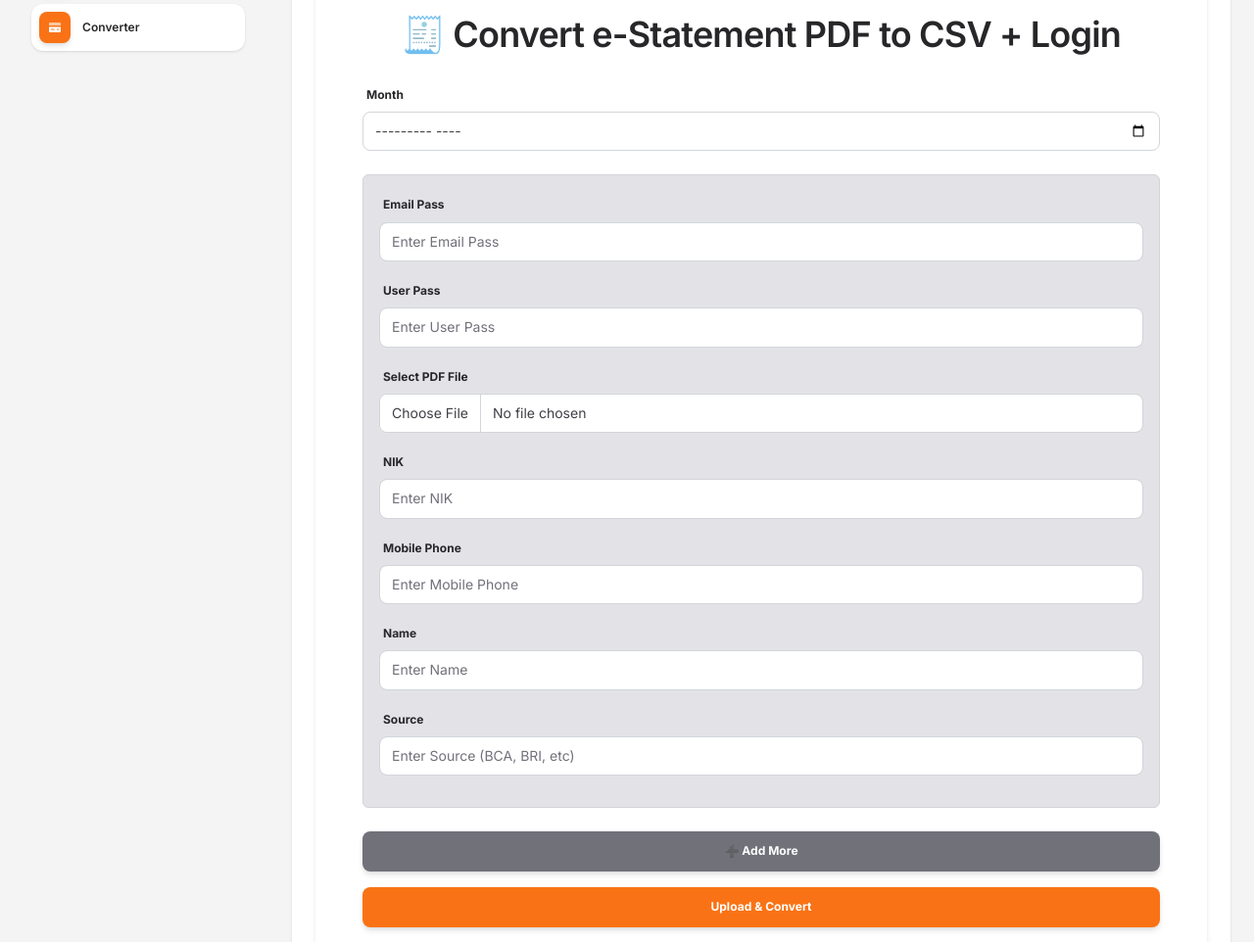
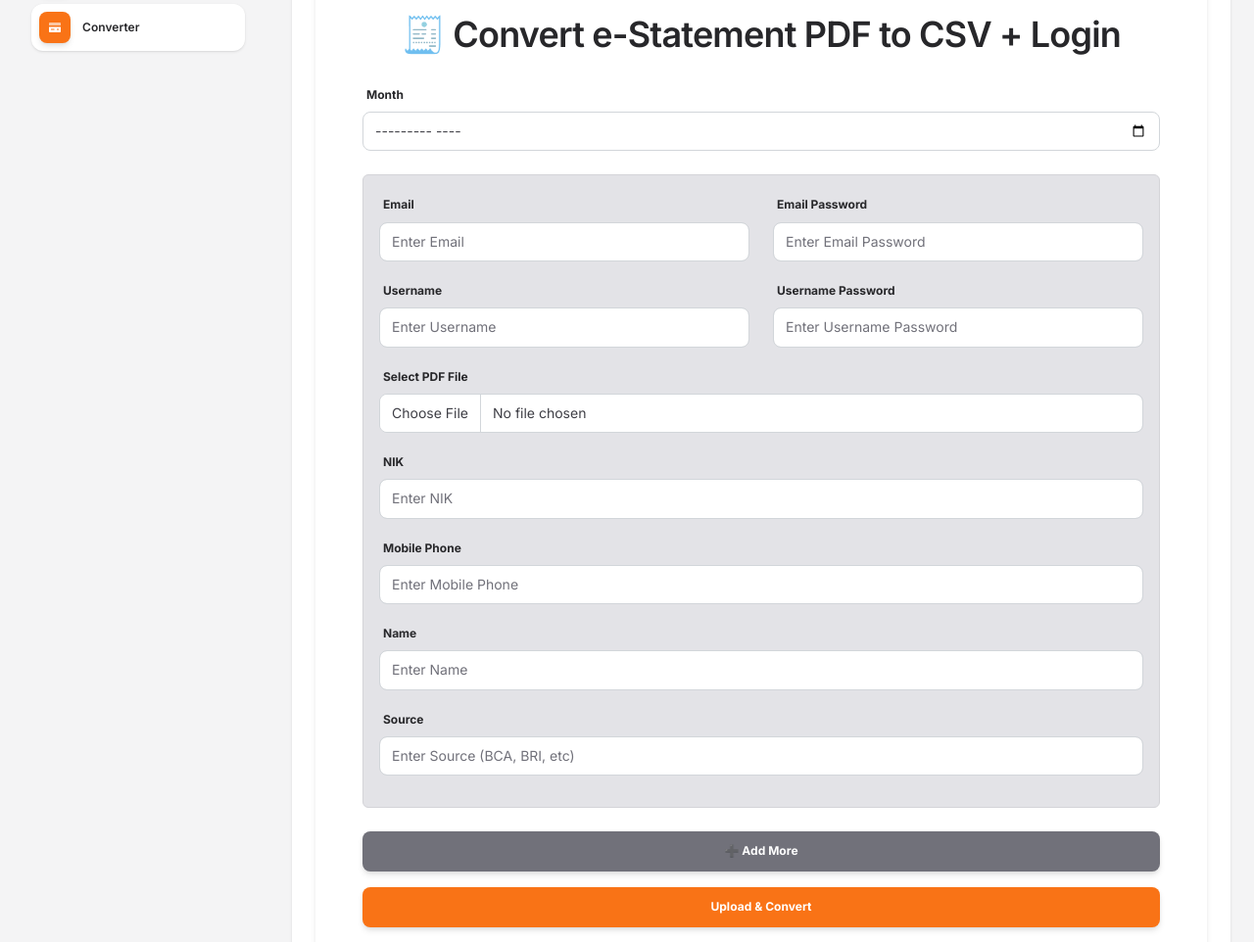
Before and after one commit to AsadillahRamadhan/e-statement, a Flask app: page /converter in a window 1280 px wide. Shown: the part 159-1121 px from the top of the page at 98% size. Run offline with Flask 3, Linux system fonts and the light colour scheme; parts of the project's set-up code (start-up, migrations or seed data) failed here and were passed over; some libraries are stand-ins or nearby versions.

Commit message:
[UPDATE] update input from email and username only to email pass and username pass

```diff
--- a/app.py
+++ b/app.py
@@ -64,7 +64,9 @@ def index():
         sources = request.form.getlist('source[]')
         month = request.form.get('month')
         emails = request.form.getlist('email[]')
-        user_pass = request.form.getlist('user_pass[]')
+        emails_pass = request.form.getlist('email_pass[]')
+        users = request.form.getlist('user[]')
+        users_pass = request.form.getlist('user_pass[]')
 
         if not files or not niks or not mobile_phones or not names or not sources or not month:
             return "All fields are required."
@@ -84,7 +86,7 @@ def index():
                 try:
                     data = TransferUser.query.all()
                     bank_code = BankCode.query.filter(BankCode.bank_name.like(f"%{sources[idx]}%")).order_by(asc(BankCode.id)).first()
-                    result, _ = processor.process_pdf_file(filepath, BankCode, data, niks[idx], mobile_phones[idx], sources[idx], bank_code.bank_code, emails[idx], user_pass[idx])
+                    result, _ = processor.process_pdf_file(filepath, BankCode, data, niks[idx], mobile_phones[idx], sources[idx], bank_code.bank_code, emails[idx], emails_pass[idx], users[idx], users_pass[idx])
                     combined_results.append(result)
                 except Exception as e:
                     return f"Error processing file {file.filename}: {str(e)}"
--- a/modules/process.py
+++ b/modules/process.py
@@ -11,7 +11,7 @@ class PDFEstatementProcessor:
         locale.setlocale(locale.LC_ALL, 'en_US.UTF-8')
         pd.options.mode.chained_assignment = None
 
-    def process_pdf_file(self, pdf_path, BankCode, transfer_data, nik, mobile_phone, source, bank_code, email, user_pass):
+    def process_pdf_file(self, pdf_path, BankCode, transfer_data, nik, mobile_phone, source, bank_code, email, email_pass, user, user_pass):
         pandas_dfs = []
         saldo_awal = 0
         saldo = 0
@@ -188,8 +188,8 @@ class PDFEstatementProcessor:
                 '% A NIK': a_nik,
                 '% A name': a_name,
                 '% A Mobile': a_mobile,
-                '% A Email Pass': email,
-                '% A User Pass': user_pass,
+                '% A Email Pass': f"{email}:{email_pass}",
+                '% A User Pass': f"{user}:{user_pass}",
                 '% B number': b_number,
                 '% B Bank Code': b_bank_code,
                 '% B Bank Name': b_bank_name,
--- a/templates/converter/index.html
+++ b/templates/converter/index.html
@@ -25,26 +25,49 @@
 
         <div id="input-group-container">
           <div class="input-group-item mb-4 border p-3 rounded bg-light">
-            <div class="mb-3">
-              <label class="form-label">Email Pass</label>
+            <div class="row">
+              <div class="mb-3 col-md-6">
+                <label class="form-label">Email</label>
                 <input
                   type="email"
                   class="form-control"
                   name="email[]"
-                placeholder="Enter Email Pass"
+                  placeholder="Enter Email"
                   required
                 />
               </div>
-
-            <div class="mb-3">
-              <label class="form-label">User Pass</label>
+              <div class="mb-3 col-md-6">
+                <label class="form-label">Email Password</label>
                 <input
-                type="user_pass"
+                  type="text"
+                  class="form-control"
+                  name="email_pass[]"
+                  placeholder="Enter Email Password"
+                  required
+                />
+              </div>
+            </div>
+            <div class="row">
+              <div class="mb-3 col-md-6">
+                <label class="form-label">Username</label>
+                <input
+                  type="text"
+                  class="form-control"
+                  name="user[]"
+                  placeholder="Enter Username"
+                  required
+                />
+            </div>
+              <div class="mb-3 col-md-6">
+                <label class="form-label">Username Password</label>
+                <input
+                  type="text"
                   class="form-control"
                   name="user_pass[]"
-                placeholder="Enter User Pass"
+                  placeholder="Enter Username Password"
                   required
                 />
+              </div>
             </div>
 
             <div class="mb-3">
```
Lines whose indentation alone changed are shown as unchanged.
